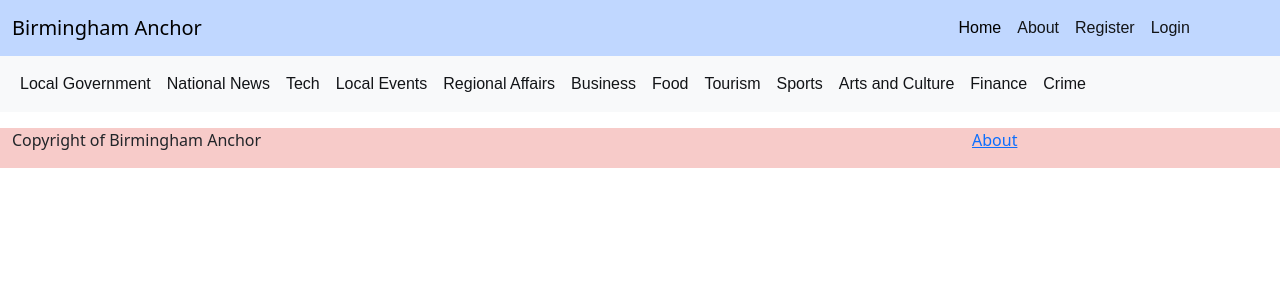
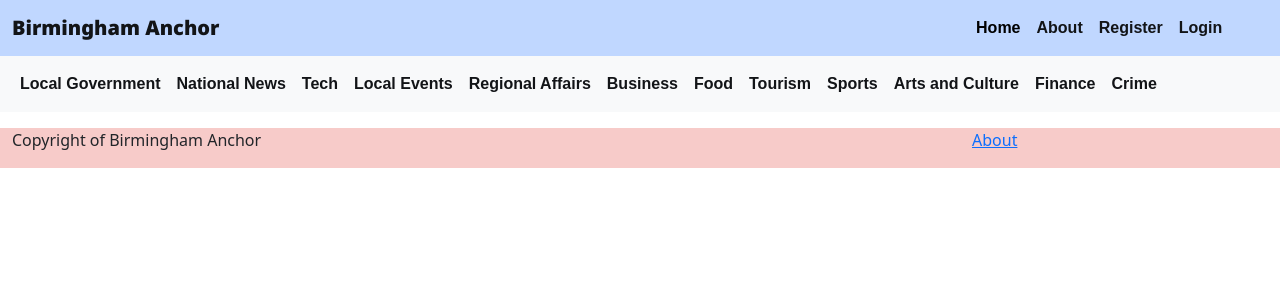
Before and after one commit to c-e-jones/anchornews, a Django app: page / in a window 1280 px wide. Shown: the top 300 px of the page. Run offline with Django 4.2, Linux system fonts and the light colour scheme; data that the repository does not hold is empty; some libraries are stand-ins or nearby versions.

Commit message:
powering up the nav links to weight 600, fixing class in base.html nav to reflect proper class

```diff
--- a/static/css/style.css
+++ b/static/css/style.css
@@ -19,5 +19,5 @@
 .nav-text-links {
     color: #121417;
     font-family: 'Noto Sanss', sans-serif;
-    font-weight: 500;
+    font-weight: 600;
 }
--- a/templates/base.html
+++ b/templates/base.html
@@ -27,7 +27,7 @@
     <!-- Navigation -->
     <nav class="navbar navbar-expand-lg" id="bg-brum-blue">
         <div class="container-fluid">
-            <a class="navbar-brand nav-text" href="#">Birmingham Anchor</a>
+            <a class="navbar-brand nav-text-title" href="#">Birmingham Anchor</a>
             <button class="navbar-toggler" type="button" data-bs-toggle="collapse" data-bs-target="#navbarText"
                 aria-controls="navbarText" aria-expanded="false" aria-label="Toggle navigation">
                 <span class="navbar-toggler-icon"></span>
```
